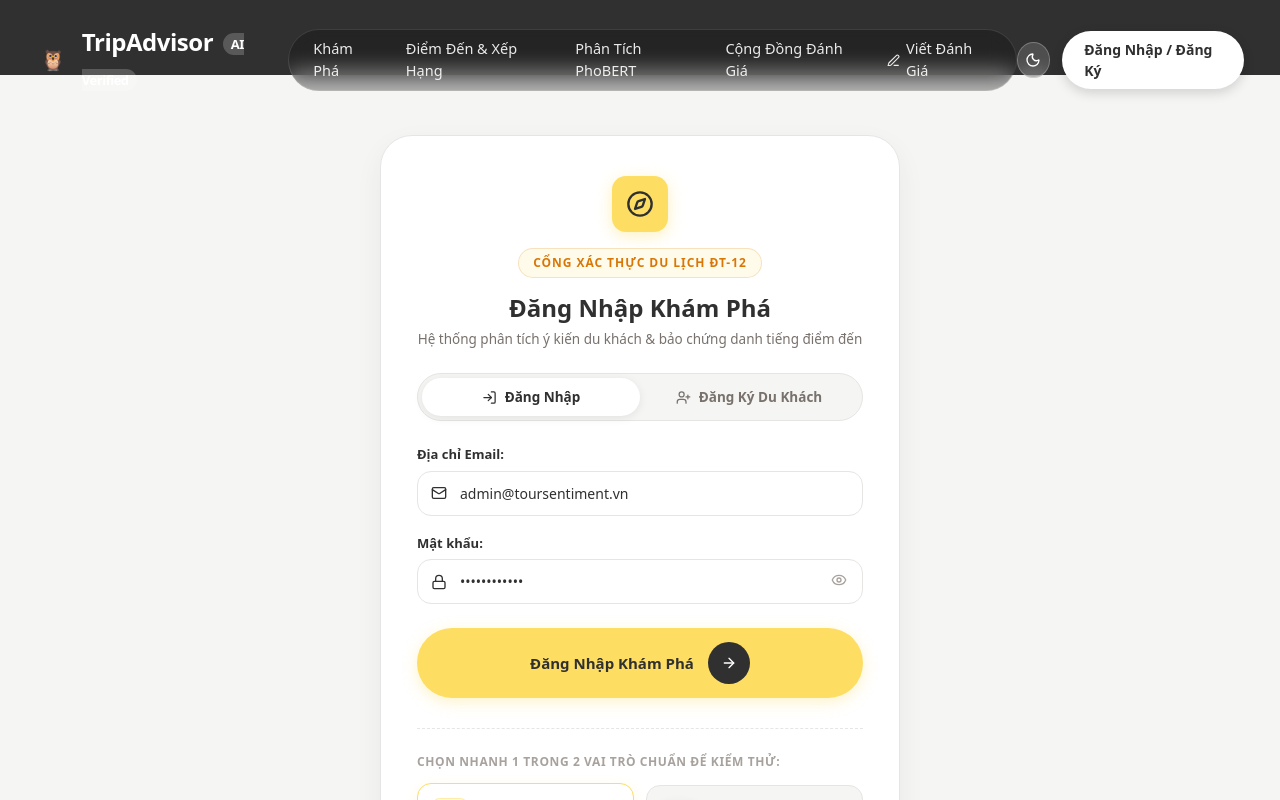
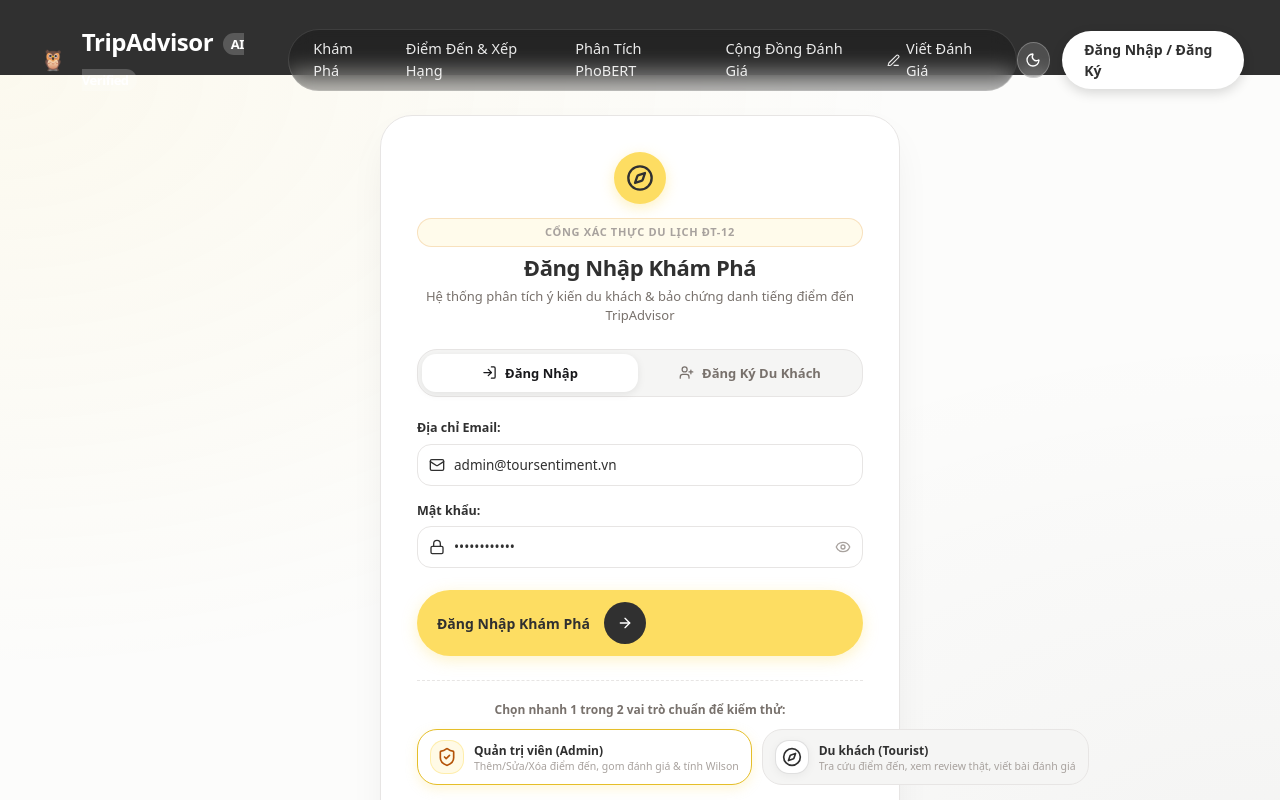
Before and after one commit to Romfff/QuanLyDanhLam, a Vue app in the folder frontend/: page /dang-nhap in a window 1280 px wide. Shown: the top 800 px of the page. Built offline with nearby package versions, Linux system fonts and the light colour scheme; no server answers; a web font is replaced by a local one.

Commit message:
refactor(auth): toi uu hoa luong xac thuc 2 vai tro va chuan hoa giao dien quan tri danh tieng

```diff
--- a/frontend/src/views/DashboardAdminView.vue
+++ b/frontend/src/views/DashboardAdminView.vue
@@ -554,9 +554,9 @@
             <label>URL Hình ảnh đại diện</label>
             <input v-model="formDiemDen.hinh_anh" type="url" placeholder="https://images.unsplash.com/photo-..." class="form-input" />
             <div class="quick-sample-imgs">
-              <button type="button" @click="formDiemDen.hinh_anh = 'https://images.unsplash.com/photo-1559599101-f09722fb4948?auto=format&fit=crop&w=800&q=80'" class="btn-sample-img">Mẫu 1: Resort Biển</button>
+              <button type="button" @click="formDiemDen.hinh_anh = 'https://images.unsplash.com/photo-1540541338287-41700207dee6?auto=format&fit=crop&w=800&q=80'" class="btn-sample-img">Mẫu 1: Resort Biển</button>
               <button type="button" @click="formDiemDen.hinh_anh = 'https://images.unsplash.com/photo-1528127269322-539801943592?auto=format&fit=crop&w=800&q=80'" class="btn-sample-img">Mẫu 2: Di Sản</button>
-              <button type="button" @click="formDiemDen.hinh_anh = 'https://images.unsplash.com/photo-1507525428034-b723cf961d3e?auto=format&fit=crop&w=800&q=80'" class="btn-sample-img">Mẫu 3: Du Thuyền</button>
+              <button type="button" @click="formDiemDen.hinh_anh = 'https://images.unsplash.com/photo-1528649659491-23edddd0b98a?auto=format&fit=crop&w=800&q=80'" class="btn-sample-img">Mẫu 3: Du Thuyền</button>
             </div>
           </div>
 
--- a/frontend/src/views/LoginView.vue
+++ b/frontend/src/views/LoginView.vue
@@ -12,7 +12,7 @@
             {{ cheDoAuth === 'dang_nhap' ? 'Đăng Nhập Khám Phá' : 'Đăng Ký Tài Khoản Mới' }}
           </h1>
           <p class="login-subtitle">
-            Hệ thống phân tích ý kiến du khách &amp; bảo chứng danh tiếng điểm đến
+            Hệ thống phân tích ý kiến du khách &amp; bảo chứng danh tiếng điểm đến TripAdvisor
           </p>
         </div>
 
@@ -71,7 +71,7 @@
                 id="mat_khau"
                 :type="hienMatKhau ? 'text' : 'password'"
                 v-model="matKhau"
-                placeholder="••••••••"
+                placeholder="•••••••••"
                 required
                 class="form-input"
               />
@@ -184,7 +184,7 @@
               </div>
               <div class="role-text-meta">
                 <strong>Quản trị viên (Admin)</strong>
-                <span>Thêm/Sửa/Xóa địa điểm, gom đánh giá &amp; tính Wilson</span>
+                <span>Thêm/Sửa/Xóa điểm đến, gom đánh giá &amp; tính Wilson</span>
               </div>
             </button>
 
@@ -198,7 +198,7 @@
               </div>
               <div class="role-text-meta">
                 <strong>Du khách (Tourist)</strong>
-                <span>Tra cứu điểm đến, xem review thật, nhận voucher</span>
+                <span>Tra cứu điểm đến, xem review thật, viết bài đánh giá</span>
               </div>
             </button>
           </div>
@@ -391,19 +391,25 @@ async function dangKy() {
     email: emailMoi,
     mat_khau: formDangKy.value.mat_khau,
     vai_tro: 'du_khach',
-    ngay_tao: new Date().toISOString().split('T')[0]
+    ngay_tao: new Date().toISOString()
+  }
+
+  try {
+    await api.post('/auth/register', userMoi)
+  } catch (e) {
+    // Lưu local
   }
 
   dsNguoiDung.push(userMoi)
   localStorage.setItem('dt12_users', JSON.stringify(dsNguoiDung))
 
-  // Tự động đăng nhập
-  localStorage.setItem('token', 'jwt_user_' + userMoi.id)
+  dangXuLy.value = false
+  thongBaoThanhCong.value = 'Đăng ký tài khoản thành công! Tự động đăng nhập vào hệ thống...'
+
+  // Đăng nhập tự động
+  localStorage.setItem('token', 'jwt_du_khach_' + Date.now())
   localStorage.setItem('vai_tro', 'du_khach')
   localStorage.setItem('ho_ten', userMoi.ho_ten)
-  localStorage.setItem('user_info', JSON.stringify(userMoi))
-
-  thongBaoThanhCong.value = `Đăng ký thành công! Đang chuyển hướng bạn tới trang trải nghiệm...`
 
   setTimeout(() => {
     router.push('/dashboard')
@@ -413,12 +419,15 @@ async function dangKy() {
 
 <style scoped>
 .nevio-login-page {
-  min-height: calc(100vh - 80px);
+  min-height: 100vh;
   display: flex;
   align-items: center;
   justify-content: center;
-  padding: 60px 20px;
-  background: var(--nevio-light-grey);
+  padding: 40px 20px;
+  background-color: var(--nevio-bg);
+  background-image:
+    radial-gradient(at 0% 0%, rgba(253, 221, 98, 0.08) 0px, transparent 50%),
+    radial-gradient(at 100% 100%, rgba(24, 24, 27, 0.04) 0px, transparent 50%);
 }
 
 .login-container {
@@ -430,8 +439,8 @@ async function dangKy() {
   background: var(--nevio-card-bg);
   border: 1px solid var(--nevio-border);
   border-radius: var(--radius-xl);
-  padding: 40px 36px;
-  box-shadow: var(--shadow-card);
+  padding: 36px;
+  box-shadow: 0 16px 40px -10px rgba(0, 0, 0, 0.08);
 }
 
 .login-header {
@@ -440,115 +449,117 @@ async function dangKy() {
 }
 
 .brand-logo-circle {
-  width: 56px;
-  height: 56px;
-  border-radius: var(--radius-md);
-  background: var(--nevio-yellow);
+  width: 52px;
+  height: 52px;
+  border-radius: var(--radius-full);
+  background-color: #fddd62;
   display: flex;
   align-items: center;
   justify-content: center;
-  margin: 0 auto 16px auto;
-  box-shadow: 0 4px 16px rgba(253, 221, 98, 0.4);
+  margin: 0 auto 14px auto;
+  box-shadow: 0 4px 14px rgba(253, 221, 98, 0.4);
 }
 
-.text-dark {
-  color: #303030;
+.nevio-label.center {
+  display: block;
+  text-align: center;
+  margin-bottom: 6px;
+  font-size: 11px;
+  font-weight: 800;
+  letter-spacing: 0.06em;
+  color: var(--mau-chu-mo);
 }
 
 .login-title {
-  font-size: 24px;
-  font-weight: 800;
+  font-size: 22px;
+  font-weight: 900;
   color: var(--mau-chu);
   margin-bottom: 6px;
+  letter-spacing: -0.02em;
 }
 
 .login-subtitle {
-  font-size: 13.5px;
+  font-size: 13px;
   color: var(--mau-chu-phu);
+  line-height: 1.45;
 }
 
-/* Tabs Switcher */
+/* Tabs Bar */
 .auth-tabs-bar {
-  display: flex;
+  display: grid;
+  grid-template-columns: 1fr 1fr;
   background: var(--nevio-light-grey);
   border: 1px solid var(--nevio-border);
-  border-radius: var(--radius-full);
   padding: 4px;
-  margin-bottom: 24px;
+  border-radius: var(--radius-lg);
+  gap: 4px;
+  margin-bottom: 22px;
 }
 
 .auth-tab-btn {
-  flex: 1;
-  display: inline-flex;
+  display: flex;
   align-items: center;
   justify-content: center;
   gap: 8px;
-  padding: 10px 16px;
-  font-size: 13.5px;
+  padding: 10px;
+  border-radius: var(--radius-md);
+  border: none;
+  background: transparent;
+  color: var(--mau-chu-phu);
+  font-size: 13px;
   font-weight: 700;
-  border: none;
-  background: none;
-  color: var(--mau-chu-phu);
-  border-radius: var(--radius-full);
   cursor: pointer;
-  transition: all 0.25s ease;
+  transition: all 0.2s ease;
+}
+
+.auth-tab-btn:hover {
+  color: var(--mau-chu);
 }
 
 .auth-tab-btn.active {
-  background: var(--nevio-card-bg);
-  color: var(--mau-chu);
-  box-shadow: 0 2px 10px rgba(0, 0, 0, 0.08);
+  background: #ffffff;
+  color: #18181b;
+  box-shadow: 0 2px 8px rgba(0, 0, 0, 0.08);
 }
 
 [data-theme="dark"] .auth-tab-btn.active {
-  background: var(--nevio-yellow);
+  background: #fddd62;
   color: #18181b;
 }
 
 /* Alerts */
 .alert-error {
-  background: #fff1f2;
-  color: #be123c;
-  border: 1px solid #fecdd3;
-  padding: 12px 16px;
-  border-radius: var(--radius-sm);
-  font-size: 13px;
-  margin-bottom: 20px;
   display: flex;
   align-items: center;
-  gap: 10px;
-}
-
-[data-theme="dark"] .alert-error {
-  background: rgba(225, 29, 72, 0.15);
-  color: #fda4af;
-  border-color: rgba(225, 29, 72, 0.4);
+  gap: 8px;
+  background: #fef2f2;
+  border: 1px solid #fecaca;
+  color: #b91c1c;
+  padding: 10px 14px;
+  border-radius: var(--radius-md);
+  font-size: 12.5px;
+  margin-bottom: 18px;
 }
 
 .alert-success {
-  background: #ecfdf5;
-  color: #047857;
-  border: 1px solid #a7f3d0;
-  padding: 12px 16px;
-  border-radius: var(--radius-sm);
-  font-size: 13px;
-  margin-bottom: 20px;
   display: flex;
   align-items: center;
-  gap: 10px;
-}
-
-[data-theme="dark"] .alert-success {
-  background: rgba(16, 185, 129, 0.15);
-  color: #6ee7b7;
-  border-color: rgba(16, 185, 129, 0.4);
+  gap: 8px;
+  background: #f0fdf4;
+  border: 1px solid #bbf7d0;
+  color: #15803d;
+  padding: 10px 14px;
+  border-radius: var(--radius-md);
+  font-size: 12.5px;
+  margin-bottom: 18px;
 }
 
 /* Form */
 .nevio-form {
   display: flex;
   flex-direction: column;
-  gap: 18px;
+  gap: 16px;
+  margin-bottom: 24px;
 }
 
 .form-group {
@@ -558,7 +569,7 @@ async function dangKy() {
 }
 
 .form-label {
-  font-size: 13px;
+  font-size: 12.5px;
   font-weight: 700;
   color: var(--mau-chu);
 }
@@ -571,8 +582,31 @@ async function dangKy() {
 
 .input-icon {
   position: absolute;
-  left: 14px;
+  left: 12px;
   pointer-events: none;
+}
+
+.form-input {
+  width: 100%;
+  padding: 11px 40px 11px 36px;
+  background: var(--nevio-input-bg);
+  border: 1px solid var(--nevio-border);
+  border-radius: var(--radius-md);
+  font-size: 13.5px;
+  color: var(--mau-chu);
+  outline: none;
+  transition: all 0.2s ease;
+  font-family: inherit;
+}
+
+.form-input:focus {
+  border-color: #fddd62;
+  background: #ffffff;
+  box-shadow: 0 0 0 3px rgba(253, 221, 98, 0.25);
+}
+
+[data-theme="dark"] .form-input:focus {
+  background: #27272a;
 }
 
 .btn-toggle-pw {
@@ -582,135 +616,148 @@ async function dangKy() {
   border: none;
   color: var(--mau-chu-mo);
   cursor: pointer;
-  padding: 4px;
-}
-
-.form-input {
-  width: 100%;
-  padding: 12px 14px 12px 42px;
-  border-radius: var(--radius-md);
-  border: 1px solid var(--nevio-border);
-  background: var(--nevio-bg);
-  color: var(--mau-chu);
-  font-size: 14px;
-  outline: none;
-  transition: all 0.2s ease;
-  font-family: inherit;
-}
-
-.form-input:focus {
-  border-color: var(--nevio-yellow);
-  box-shadow: 0 0 0 3px rgba(253, 221, 98, 0.25);
+  padding: 0;
+  display: flex;
+  align-items: center;
 }
 
 .form-terms-row {
   display: flex;
   align-items: flex-start;
-  gap: 10px;
-  font-size: 12.5px;
+  gap: 8px;
+  font-size: 12px;
   color: var(--mau-chu-phu);
-  margin-top: 2px;
+  line-height: 1.4;
 }
 
 .terms-label {
-  line-height: 1.5;
   cursor: pointer;
 }
 
 .w-full-center {
   width: 100%;
-  justify-content: center;
-  padding: 14px 24px;
-  font-size: 15px;
+  padding: 12px 20px;
+  font-size: 14px;
+  font-weight: 800;
   margin-top: 6px;
 }
 
-/* Quick Roles Section */
+/* Quick Roles */
 .quick-roles-section {
-  margin-top: 30px;
-  padding-top: 24px;
   border-top: 1px dashed var(--nevio-border);
+  padding-top: 20px;
+  margin-bottom: 20px;
 }
 
 .quick-title {
   font-size: 12px;
-  font-weight: 700;
-  color: var(--mau-chu-mo);
-  text-transform: uppercase;
-  letter-spacing: 0.05em;
-  margin-bottom: 14px;
+  font-weight: 800;
+  color: var(--mau-chu-phu);
+  margin-bottom: 10px;
+  text-align: center;
 }
 
 .quick-grid.two-cols {
   display: grid;
   grid-template-columns: 1fr 1fr;
-  gap: 12px;
+  gap: 10px;
 }
 
 .btn-quick-role {
+  display: flex;
+  align-items: center;
+  gap: 10px;
+  padding: 10px 12px;
   background: var(--nevio-light-grey);
   border: 1px solid var(--nevio-border);
-  border-radius: var(--radius-md);
-  padding: 14px;
+  border-radius: var(--radius-lg);
+  cursor: pointer;
   text-align: left;
-  cursor: pointer;
-  display: flex;
-  flex-direction: column;
-  gap: 10px;
   transition: all 0.2s ease;
 }
 
-.btn-quick-role:hover, .btn-quick-role.active {
-  border-color: var(--nevio-yellow);
-  background: var(--nevio-card-bg);
-  box-shadow: 0 4px 14px rgba(253, 221, 98, 0.2);
-  transform: translateY(-2px);
+.btn-quick-role:hover {
+  border-color: #fddd62;
+  transform: translateY(-1px);
+}
+
+.btn-quick-role.active {
+  background: #ffffff;
+  border-color: #e5be29;
+  box-shadow: 0 4px 12px rgba(253, 221, 98, 0.25);
+}
+
+[data-theme="dark"] .btn-quick-role.active {
+  background: #27272a;
 }
 
 .role-icon-box {
-  width: 36px;
-  height: 36px;
-  border-radius: 8px;
+  width: 34px;
+  height: 34px;
+  border-radius: var(--radius-md);
   display: flex;
   align-items: center;
   justify-content: center;
+  flex-shrink: 0;
+}
+
+.role-icon-box.bg-gold {
+  background: #fddd62;
+  color: #18181b;
+}
+
+.role-icon-box.bg-white {
+  background: #18181b;
+  color: #ffffff;
+}
+
+[data-theme="dark"] .role-icon-box.bg-white {
+  background: #3f3f46;
+}
+
+.role-text-meta {
+  display: flex;
+  flex-direction: column;
+  overflow: hidden;
 }
 
 .role-text-meta strong {
-  display: block;
-  font-size: 13px;
+  font-size: 12px;
   color: var(--mau-chu);
-  margin-bottom: 2px;
+  white-space: nowrap;
+  overflow: hidden;
+  text-overflow: ellipsis;
 }
 
 .role-text-meta span {
-  font-size: 11.5px;
-  color: var(--mau-chu-phu);
-  line-height: 1.4;
-  display: block;
+  font-size: 10.5px;
+  color: var(--mau-chu-mo);
+  white-space: nowrap;
+  overflow: hidden;
+  text-overflow: ellipsis;
 }
 
-/* Footer */
 .login-footer {
   text-align: center;
-  margin-top: 24px;
+  border-top: 1px solid var(--nevio-border);
+  padding-top: 16px;
 }
 
 .link-back-home {
-  font-size: 13px;
-  font-weight: 600;
+  font-size: 12.5px;
+  font-weight: 700;
   color: var(--mau-chu-phu);
   text-decoration: none;
-  transition: color 0.2s;
+  transition: color 0.15s;
 }
 
 .link-back-home:hover {
-  color: var(--nevio-yellow);
+  color: var(--mau-chu);
 }
 
-@media (max-width: 600px) {
+@media (max-width: 540px) {
   .login-card {
-    padding: 28px 20px;
+    padding: 24px 18px;
   }
   .quick-grid.two-cols {
     grid-template-columns: 1fr;
```
